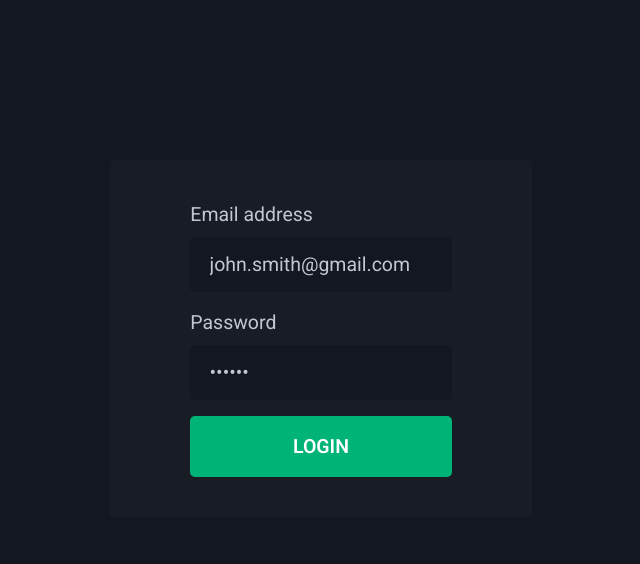
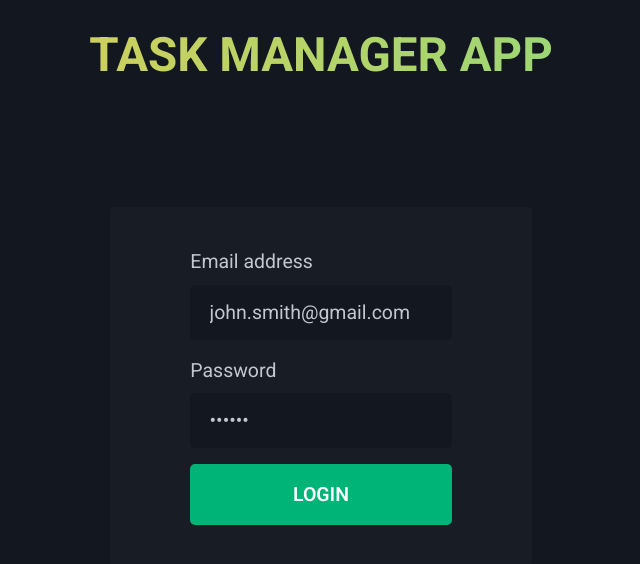
Before and after one commit to darryndotdev/task-manager-app, a React (Vite) app: page / in a window 1280 px wide. Shown: the top 564 px of the page, without its empty margins (319-959 px from the left). Built offline with nearby package versions, Linux system fonts and the light colour scheme.

Commit message:
chore: creating user stories and seed data

```diff
--- a/src/UI/Container/Container.module.css
+++ b/src/UI/Container/Container.module.css
@@ -1,5 +1,5 @@
 .container {
-    max-width: 75rem;
+    max-width: 90rem;
     margin: 0 auto;
     padding: 2rem;
 }
--- a/src/index.css
+++ b/src/index.css
@@ -71,10 +71,15 @@ h6 {
 }
 
 h1 {
-    color: var(--h1-colour);
+    background: linear-gradient(to right, var(--in-progress), var(--completed));
+    background-clip: text;
+    color: transparent;
+    text-transform: uppercase;
+    text-align: center;
     font-size: clamp(2.5rem, 2.3571rem + 0.7619vw, 3.5rem);
     line-height: 1;
 }
+
 h2 {
     color: var(--h2-colour);
     font-size: clamp(2rem, 1.8571rem + 0.7619vw, 3rem);
--- a/src/pages/Homepage.jsx
+++ b/src/pages/Homepage.jsx
@@ -4,6 +4,7 @@ import Centered from '../UI/Centered/Centered';
 function Homepage() {
     return (
         <>
+            <h1>Task manager app</h1>
             <Centered>
                 <Login />
             </Centered>
```
Also changed, not shown: data/tasks.json (added, +14 -0 lines), 2 other files (tests, documents, lock files or other folders).
